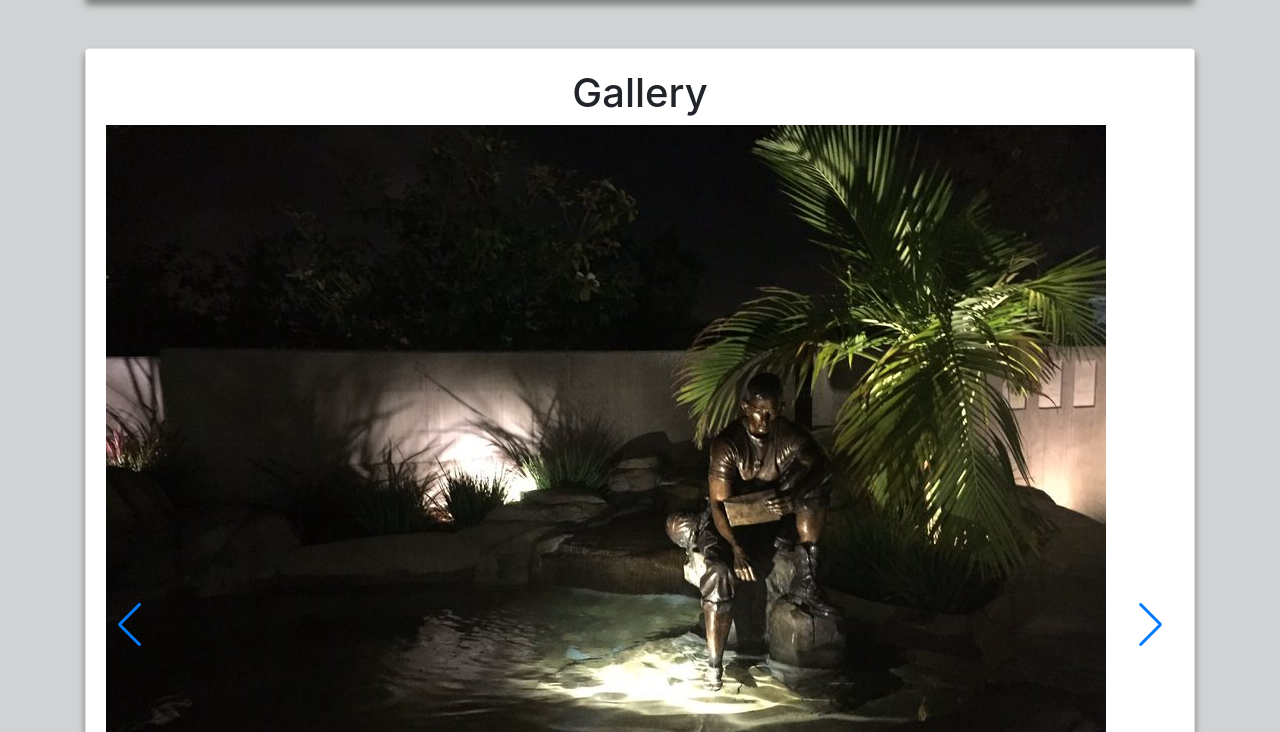
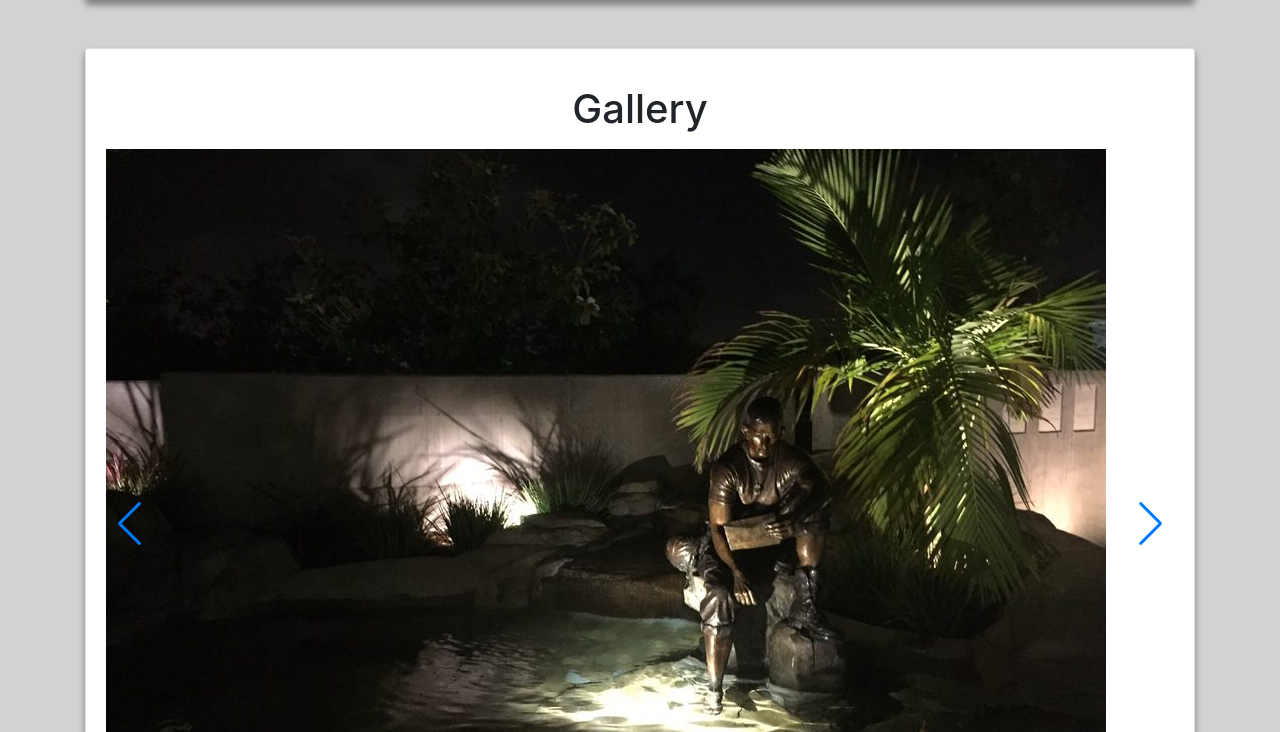
Before and after one commit to KGorham05/vmp, a website: page index.html in a window 1280 px wide. Shown: the part 2568-3300 px from the top of the page. Drawn offline with nearby package versions, Linux system fonts and the light colour scheme.

Commit message:
working on swiper image positioning

```diff
--- a/assets/css/style.css
+++ b/assets/css/style.css
@@ -61,6 +61,6 @@ body {
 }
 
 .swiper-container {
-    width: 100%;
+    /* width: 100%; */
     min-height: 300px;
 }
--- a/assets/js/app.js
+++ b/assets/js/app.js
@@ -4,7 +4,9 @@ const mySwiper = new Swiper ('.swiper-container', {
     // Optional parameters
     direction: 'horizontal',
     loop: true,
-
+    autoHeight: true,
+    centeredSlides: true,
+    // updateOnWindowResize: true,
     // If we need pagination
     pagination: {
       el: '.swiper-pagination',
--- a/index.html
+++ b/index.html
@@ -165,7 +165,7 @@
     <div class="container">
         <div class="card mb-5 shadow-1">
             <div class="card-body">
-                <h1 class="text-center">Gallery</h1>
+                <h1 class="text-center my-3">Gallery</h1>
 
                 <div class="swiper-container">
                     <!-- Additional required wrapper -->
@@ -192,7 +192,7 @@
                         <div class="swiper-slide">
                             <img src="./assets/images/statue.jpg" alt="">
                         </div>
-                        .....
+                        .......
                     </div>
                     <!-- If we need pagination -->
                     <div class="swiper-pagination"></div>
```
